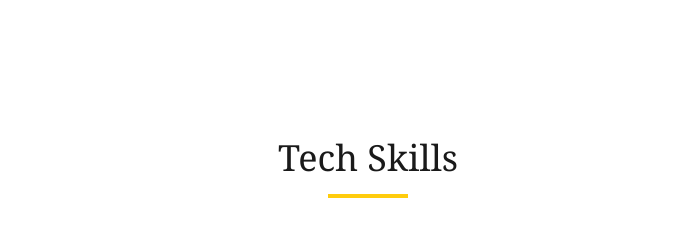
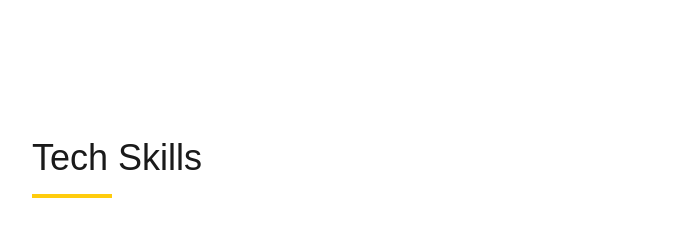
Before and after one commit to ennah123/portfolio, a Next.js app: page / in a window 1280 px wide. Shown: the part 2560-2795 px from the top of the page, without its empty margins (432-1126 px from the left). Built offline with nearby package versions, Linux system fonts and the light colour scheme; a web font is replaced by a local one.

Commit message:
add dark mode to TechStack

```diff
--- a/app/components/TechStack.tsx
+++ b/app/components/TechStack.tsx
@@ -107,15 +107,15 @@ const TechStack = () => {
   const currentTechnologies = stack === 'all' ? allTechnologies : techStacks[stack]
 
   return (
-    <div className="min-h-screen flex items-center justify-center w-full px-4 py-16 bg-white">
+    <div className="min-h-screen flex items-center justify-center w-full px-4 py-16 bg-white dark:bg-c2">
       <div className="flex flex-col items-center justify-center gap-12 max-w-6xl w-full">
 
-        <div className="text-center max-w-2xl w-full">
-          <h2 className="text-2xl text-c2 sm:text-3xl lg:text-4xl font-serif">
+        <div className="text-start max-w-2xl w-full">
+          <h1 className="text-2xl dark:text-gray-300 text-c2 sm:text-3xl lg:text-4xl font-serif">
             Tech Skills
-          </h2>
+          </h1>
 
-          <div className="w-20 h-1 bg-c1 mx-auto mt-4 mb-8"></div>
+          <div className="w-20 h-1 bg-c1 mx-auto lg:mx-0 mt-4 mb-8"></div>
 
           <div className='my-10 flex flex-wrap gap-3 justify-center'>
             <button
@@ -131,7 +131,7 @@ const TechStack = () => {
                 key={category}
                 onClick={() => setStack(category)}
                 className={`text-c2 px-4 py-2 font-sans font-bold text-xs capitalize transition-all duration-200 ${
-                  stack === category ? 'bg-c1 transform scale-105' : 'bg-c3 hover:bg-c1/80'
+                  stack === category ? 'bg-c1 transform scale-105' : ' dark:bg-dc2 dark:text-gray-300 bg-c3 hover:bg-c1/80'
                 }`}
               >
                 {category}
```
